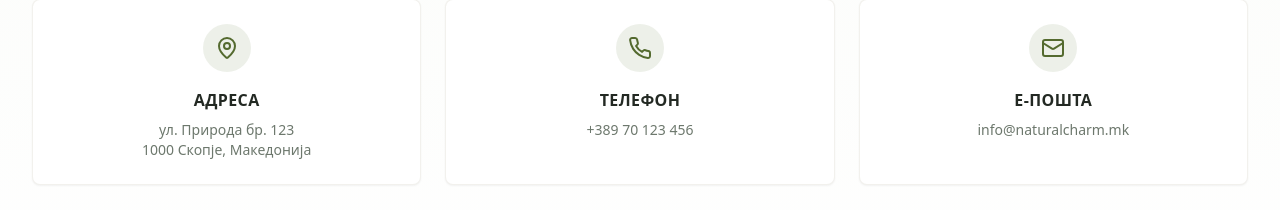
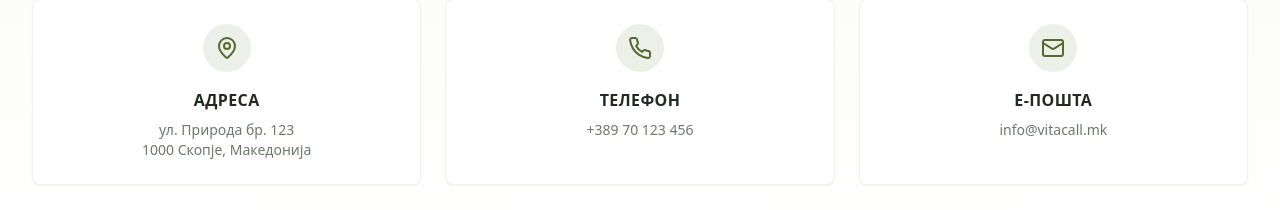
Before and after one commit to curiosity110/charm-catalog, a React (Vite) app in the folder frontend/: page / in a window 1280 px wide. Shown: the part 2281-2491 px from the top of the page. Built offline with nearby package versions, Linux system fonts and the light colour scheme; no server answers.

Commit message:
update email

```diff
--- a/frontend/src/components/site/ContactBlock.tsx
+++ b/frontend/src/components/site/ContactBlock.tsx
@@ -61,10 +61,10 @@ export function ContactBlock() {
               </h3>
               <p className="text-sm text-muted-foreground">
                 <a
-                  href="mailto:info@naturalcharm.mk"
+                  href="mailto:info@vitacall.mk"
                   className="hover:text-primary transition-colors"
                 >
-                  info@naturalcharm.mk
+                  info@vitacall.mk
                 </a>
               </p>
             </CardContent>
```
